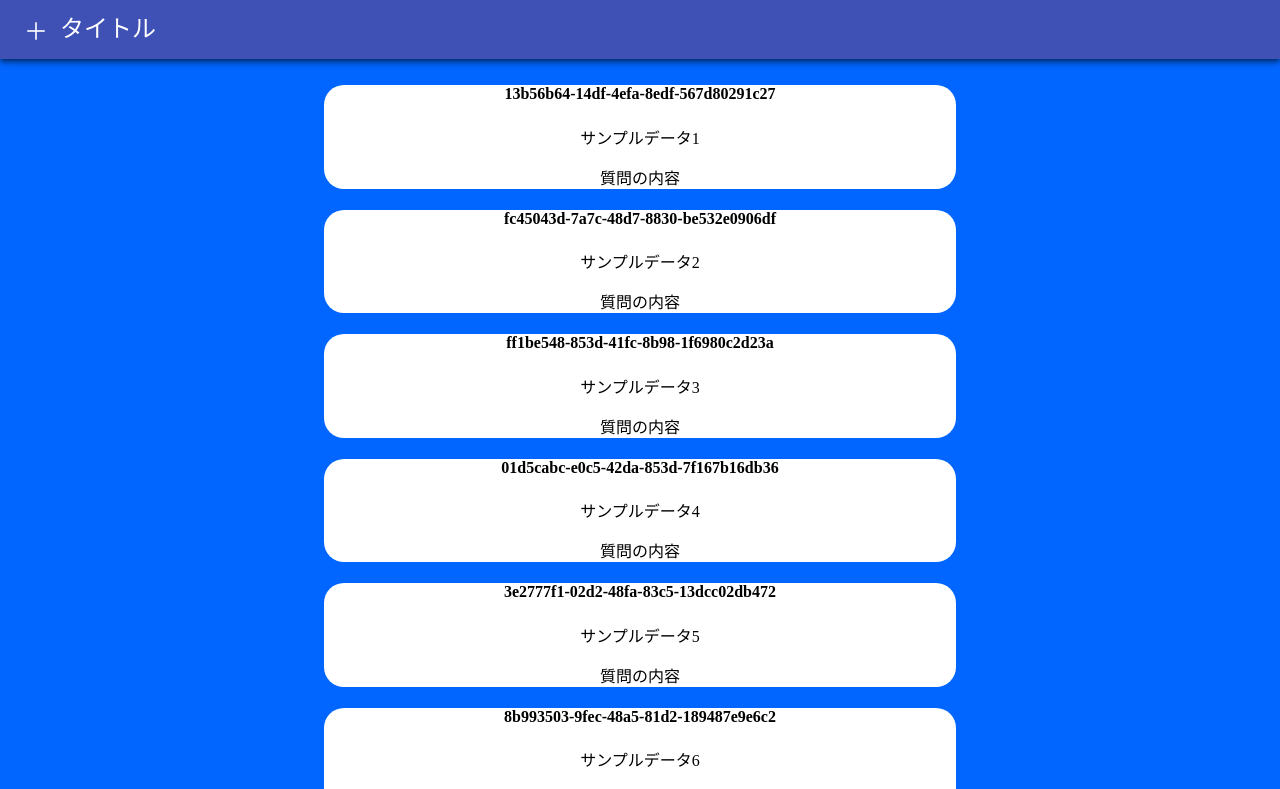
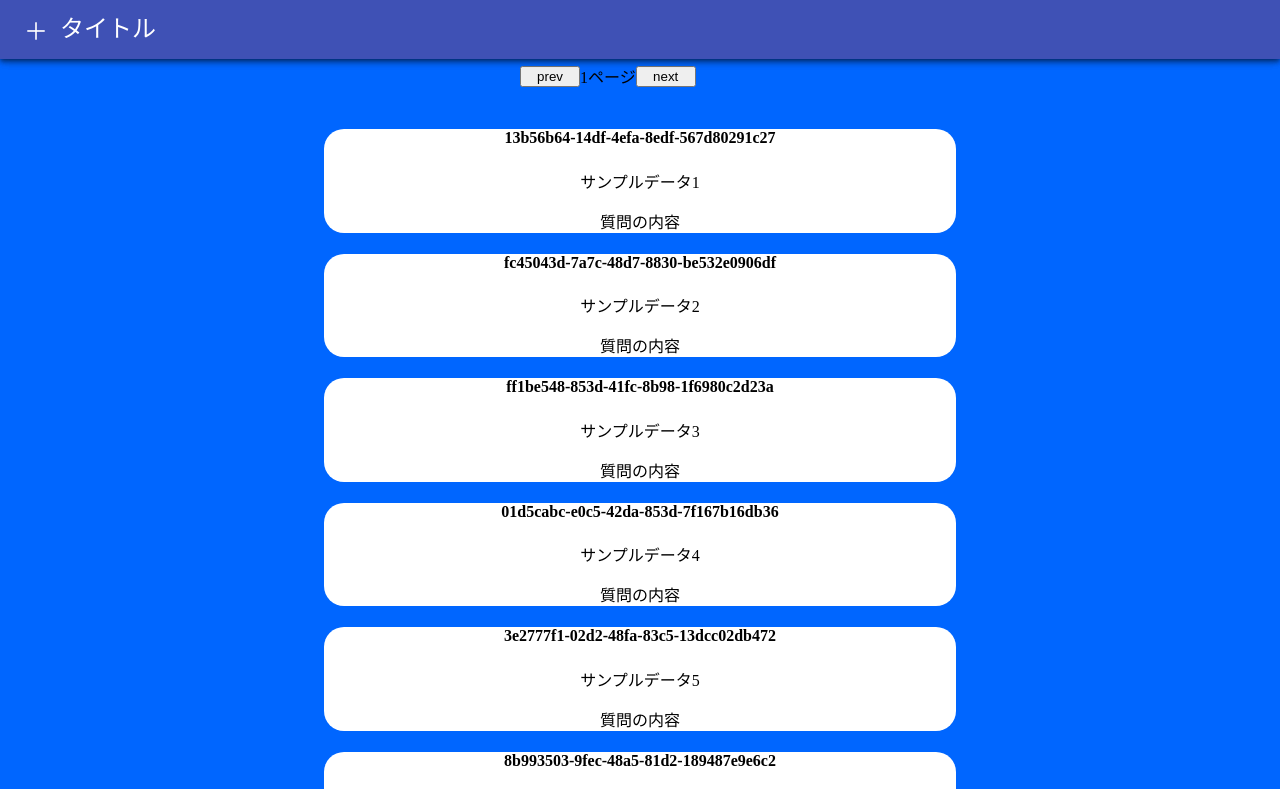
Before and after one commit to shunsuke-kawata/Question_thread, a React (Create React App) app in the folder frontend/frontend/react-sample/: page / in a window 1280 px wide. Shown: the top 789 px of the page. Built offline with nearby package versions, Linux system fonts and the light colour scheme; the HTML template or start-up script is replaced by a standard one.

Commit message:
update 画面背にボタンのUI装飾を直した

```diff
--- a/frontend/frontend/react-sample/src/Components/Details.jsx
+++ b/frontend/frontend/react-sample/src/Components/Details.jsx
@@ -1,33 +1,13 @@
-const Details = ({ detailsflag, setDetailsFlag }) => {
-  const modalContent = {
-    background: "white",
-    padding: "10px",
-    borderRadius: "3px",
-  };
+import "../css/Details.css";
 
-  const overlay = {
-    position: "fixed",
-    top: 0,
-    left: 0,
-    width: "100%",
-    height: "100%",
-    backgroundColor: "rgba(0,0,0,0.5)",
-    display: "flex",
-    alignItems: "center",
-    justifyContent: "center",
+const Details = ({ setQuestionOrDetail }) => {
+  const clickHandle = () => {
+    setQuestionOrDetail(false);
   };
   return (
     <>
-      {detailsflag ? (
-        <div id="overlay" style={overlay}>
-          <div id="modalContent" style={modalContent}>
-            <p>質問詳細</p>
-            <button onClick={() => setDetailsFlag(false)}>Close</button>
-          </div>
-        </div>
-      ) : (
-        <></>
-      )}
+      <p id="test">質問回答詳細</p>
+      <button onClick={() => clickHandle()}>閉じる</button>
     </>
   );
 };
--- a/frontend/frontend/react-sample/src/Components/IndexArea.jsx
+++ b/frontend/frontend/react-sample/src/Components/IndexArea.jsx
@@ -1,6 +1,6 @@
 import { HStack } from "@chakra-ui/react";
 import { Button } from "react-bootstrap";
-// import "../css/IndexArea.css";
+import "../css/IndexArea.css";
 
 const IndexArea = ({ index, data, setIndex }) => {
   const changeIndex = (delta) => {
@@ -20,7 +20,7 @@ const IndexArea = ({ index, data, setIndex }) => {
   return (
     <>
       <div id="indexbar">
-        <HStack>
+        <div id="centerstack">
           <Button
             variant="outline-primary"
             className="mr-2"
@@ -38,7 +38,7 @@ const IndexArea = ({ index, data, setIndex }) => {
           >
             next
           </Button>
-        </HStack>
+        </div>
       </div>
     </>
   );
--- a/frontend/frontend/react-sample/src/Components/Main.jsx
+++ b/frontend/frontend/react-sample/src/Components/Main.jsx
@@ -5,14 +5,13 @@ import IndexArea from "./IndexArea";
 import dummyData from "../DummyDatas";
 import Details from "./Details";
 import { useState } from "react";
-import { HStack, VStack } from "@chakra-ui/react";
 import { Drawer } from "@material-ui/core";
 import Menubar from "./Menubar";
 
 const Main = () => {
   const [index, setIndex] = useState(1);
-  const [detailsflag, setDetailsFlag] = useState(false);
   const [menubarflag, setMenubarFlag] = useState(false);
+  const [questionOrDetail, setQuestionOrDetail] = useState(false);
   const data = dummyData;
 
   return (
@@ -29,8 +28,17 @@ const Main = () => {
         <Menubar setMenubarFlag={setMenubarFlag} />
       </Drawer>
       <IndexArea index={index} data={data} setIndex={setIndex} />
-      <Details detailsflag={detailsflag} setDetailsFlag={setDetailsFlag} />
-      <QuestionArea index={index} data={data} setDetailsFlag={setDetailsFlag} />
+
+      {/* 以下二つのどちらかを表示する */}
+      {questionOrDetail ? (
+        <Details setQuestionOrDetail={setQuestionOrDetail} />
+      ) : (
+        <QuestionArea
+          index={index}
+          data={data}
+          setQuestionOrDetail={setQuestionOrDetail}
+        />
+      )}
     </>
   );
 };
--- a/frontend/frontend/react-sample/src/Components/Question.jsx
+++ b/frontend/frontend/react-sample/src/Components/Question.jsx
@@ -1,10 +1,10 @@
 import React from "react";
 import "../css/Question.css";
 
-const Question = ({ id, title, body, setDetailsFlag }) => {
+const Question = ({ id, title, body, setQuestionOrDetail }) => {
   const clickHandle = () => {
-    setDetailsFlag(true);
-    console.log(id, body, title);
+    setQuestionOrDetail(true);
+    console.log(id, title, body);
   };
   return (
     <div className="question_body" onClick={() => clickHandle()}>
--- a/frontend/frontend/react-sample/src/Components/QuestionArea.jsx
+++ b/frontend/frontend/react-sample/src/Components/QuestionArea.jsx
@@ -2,7 +2,7 @@ import React from "react";
 import Question from "./Question";
 import "../css/QuestionArea.css";
 
-const QuestionArea = ({ index, data, setDetailsFlag }) => {
+const QuestionArea = ({ index, data, setQuestionOrDetail }) => {
   //配列の長さを保持する
 
   var display_head = (index - 1) * 10;
@@ -16,10 +16,15 @@ const QuestionArea = ({ index, data, setDetailsFlag }) => {
   //データがない時表示なし
 
   if (!display_data) return <></>;
+  const map_data = display_data.map((datum) => (
+    <Question
+      {...datum}
+      key={datum.id}
+      setQuestionOrDetail={setQuestionOrDetail}
+    />
+  ));
 
-  return display_data.map((datum) => (
-    <Question {...datum} key={datum.id} setDetailsFlag={setDetailsFlag} />
-  ));
+  return <div id="mapdata">{map_data}</div>;
 };
 
 export default QuestionArea;
--- a/frontend/frontend/react-sample/src/css/App.css
+++ b/frontend/frontend/react-sample/src/css/App.css
@@ -1,3 +1,4 @@
 body{
     background-color: #0066FF;
+
 }
--- a/frontend/frontend/react-sample/src/css/Details.css
+++ b/frontend/frontend/react-sample/src/css/Details.css
@@ -16,3 +16,7 @@
     align-items: "center";
     justify-content: "center";
 }
+
+#test{
+    padding-top: 100px;
+}
--- a/frontend/frontend/react-sample/src/css/IndexArea.css
+++ b/frontend/frontend/react-sample/src/css/IndexArea.css
@@ -1,6 +1,18 @@
 #indexbar{
-    position: absolute;
+    position: fixed;
     padding-top: 40px;
-    width: 80%;
+    width: 100%;
+    background-color: #0066FF;
 
 }
+
+#centerstack{
+    display: flex;
+    align-items: center;
+    width: 20%;
+    margin-left: 40%;
+}
+
+.mr-2{
+    width:60px;
+}
--- a/frontend/frontend/react-sample/src/css/QuestionArea.css
+++ b/frontend/frontend/react-sample/src/css/QuestionArea.css
@@ -0,0 +1,3 @@
+#mapdata{
+    padding-top: 100px;
+}
```
